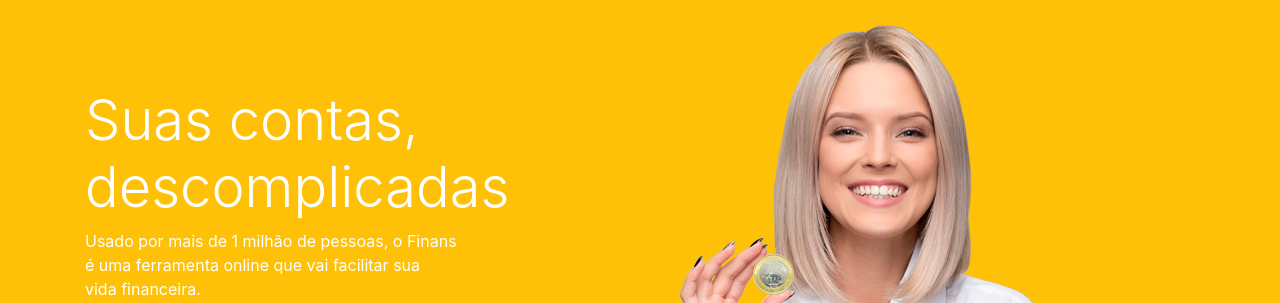
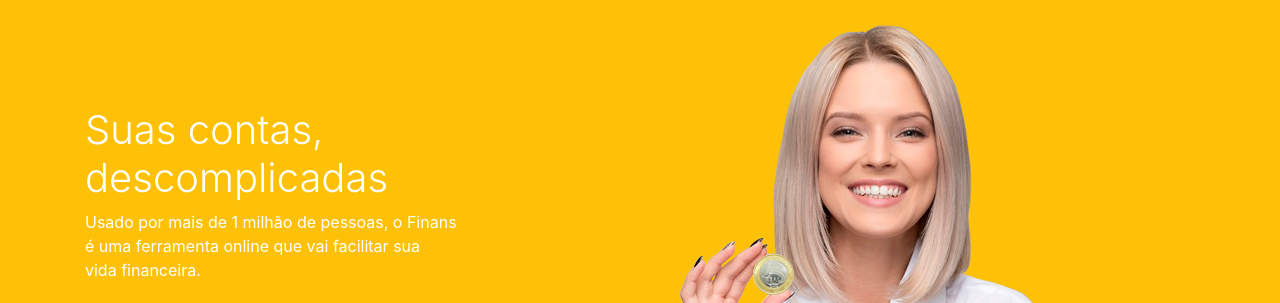
Before and after one commit to DiogenesDv/SiteFinancas, a plain HTML site: page index.html in a window 1280 px wide. Shown: the part 58-361 px from the top of the page. Drawn offline with nearby package versions, Linux system fonts and the light colour scheme.

Commit message:
Update index.html

```diff
--- a/index.html
+++ b/index.html
@@ -61,7 +61,7 @@
                 <!--TEXTOS-->
                 <div class="col-md-6 d-flex">
                     <div class="align-self-center">
-                        <h2 class="display-4">Suas contas, descomplicadas</h2>
+                        <h1 class="font-weight-light">Suas contas, descomplicadas</h1>
                         <p>
                             Usado por mais de 1 milhão de pessoas, o Finans <br>
                             é uma ferramenta online que vai facilitar sua <br>
```
